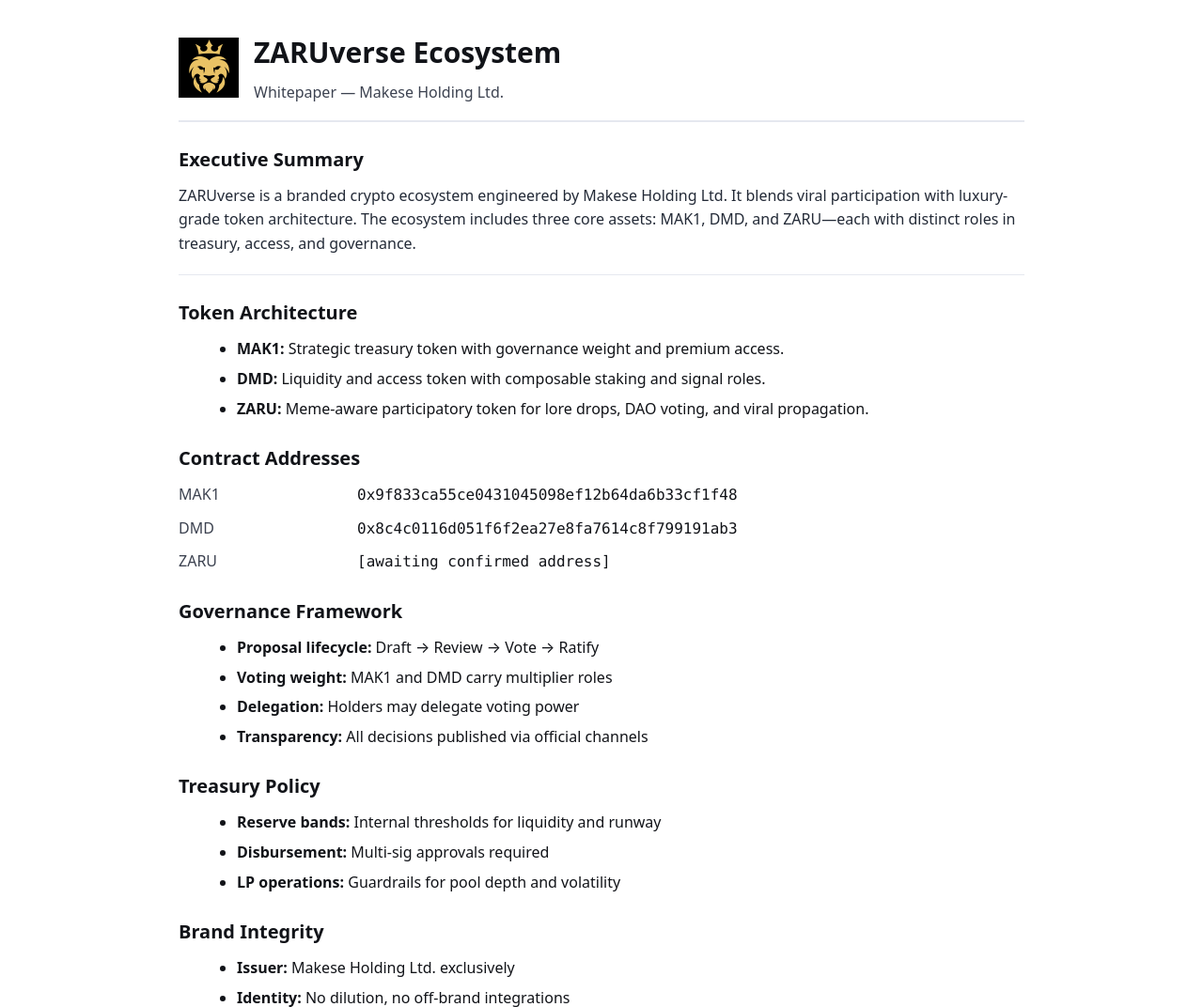
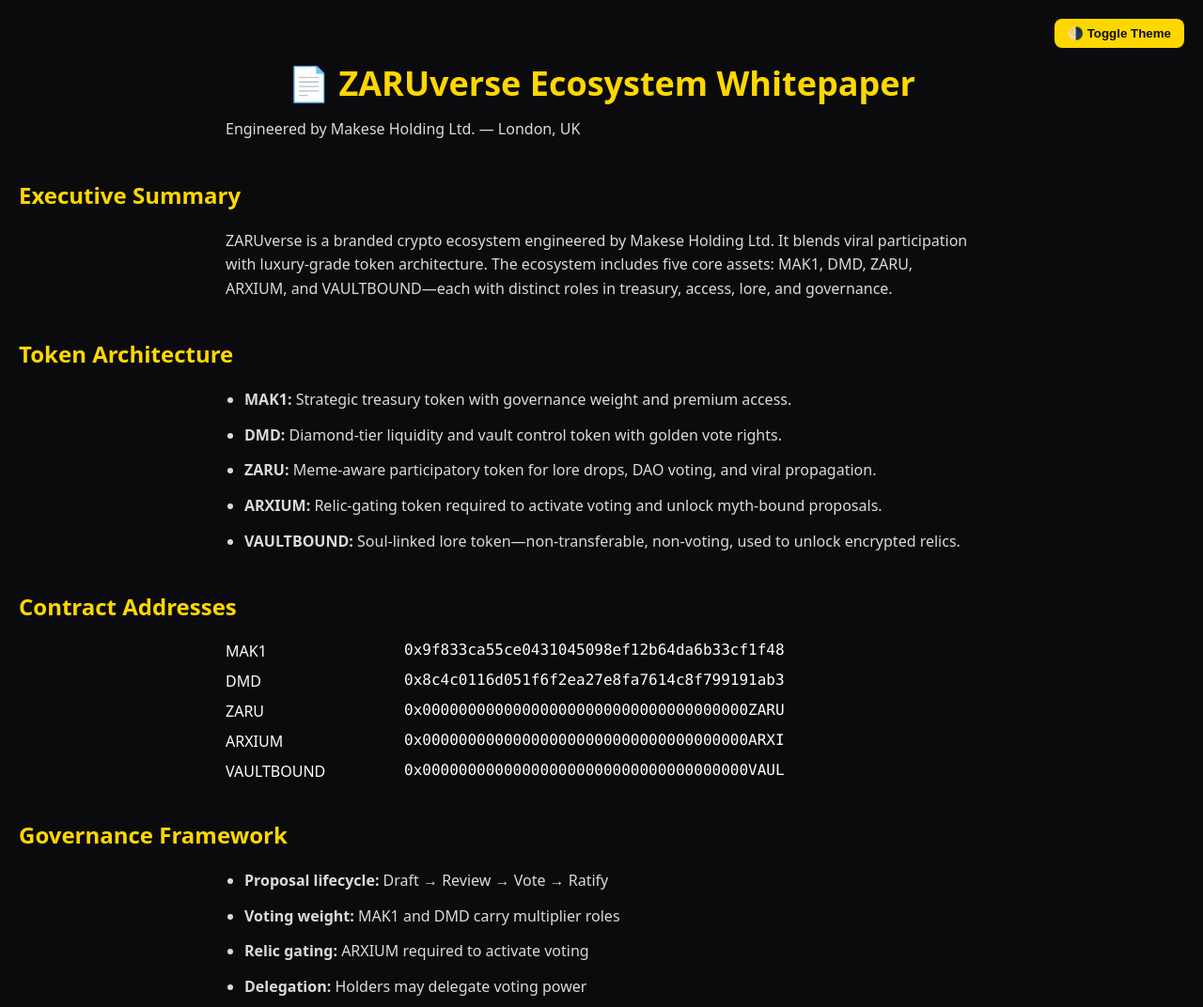
Before and after one commit to ZARUVerse/ZARUVerse.github.io, a plain HTML site: page whitepaper.html in a window 1280 px wide. Shown: the top 1072 px of the page at 94% size. Drawn offline with Linux system fonts and the light colour scheme.

Commit message:
Update whitepaper.html

```diff
--- a/whitepaper.html
+++ b/whitepaper.html
@@ -1,5 +1,5 @@
 <!doctype html>
-<html lang="en">
+<html lang="en" data-theme="dark">
 <head>
   <meta charset="utf-8" />
   <title>ZARUverse Ecosystem | Whitepaper | Makese Holding Ltd.</title>
@@ -7,72 +7,156 @@
   <meta name="description" content="ZARUverse whitepaper — full ecosystem architecture, token roles, governance, treasury, and brand policy by Makese Holding Ltd." />
   <meta name="theme-color" content="#0b0b0e" />
   <style>
-    @page {
-      margin: 28mm 20mm;
-      @top-center {
-        content: "ZARUverse Ecosystem | Makese Holding Ltd.";
-        font-size: 11pt; color: #555;
+    :root {
+      --black: #0b0b0e;
+      --white: #ffffff;
+      --gold: #ffd700;
+      --deep: #111;
+      --light-bg: #f5f5f5;
+      --light-text: #222;
     }
-      @bottom-center {
-        content: "Page " counter(page) " of " counter(pages) " — © Makese Holding Ltd.";
-        font-size: 10pt; color: #777;
+    [data-theme="dark"] {
+      --bg: var(--black);
+      --text: var(--white);
+      --card: rgba(255,255,255,0.04);
+      --hover: var(--gold);
+      --hover-text: var(--black);
+      --border: rgba(255,255,255,0.12);
+      --muted: rgba(255,255,255,0.7);
     }
+    [data-theme="light"] {
+      --bg: var(--light-bg);
+      --text: var(--light-text);
+      --card: #fff;
+      --hover: var(--gold);
+      --hover-text: var(--black);
+      --border: rgba(0,0,0,0.1);
+      --muted: rgba(0,0,0,0.7);
     }
-    body { margin:0; padding:0; background:#fff; color:#111318; font:16px/1.6 system-ui, -apple-system, Segoe UI, Roboto, Arial, sans-serif; }
-    .wrap { max-width:900px; margin:0 auto; padding:32px 20px; }
-    header { display:flex; align-items:center; gap:16px; border-bottom:2px solid #e5e8ef; padding-bottom:16px; margin-bottom:24px; }
-    header img { width:64px; height:64px; object-fit:contain; }
-    h1 { margin:0 0 6px; font-size:30px; }
-    h2 { margin:24px 0 10px; font-size:20px; }
-    p { margin:8px 0; color:#232a37; }
-    ul { margin:10px 0 12px 22px; }
-    li { margin:6px 0; }
-    .mono { font-family: ui-monospace, SFMono-Regular, Menlo, Consolas, "Courier New", monospace; }
-    .hr { height:1px; background:#e5e8ef; margin:20px 0; }
-    .kv { display:grid; grid-template-columns:180px 1fr; gap:10px; }
-    .muted { color: #3c4250; }
-    .note { border-left:4px solid #b8912c; background:#fffaf0; padding:10px 12px; }
-    .table { width:100%; border-collapse: collapse; margin:10px 0 16px; }
-    .table th, .table td { border:1px solid #e5e8ef; padding:8px 10px; text-align:left; }
-    .page-break { page-break-before: always; }
-    footer { margin-top:26px; padding-top:12px; border-top:1px dashed #ccc; font-size:13px; color:#555; }
+    body {
+      margin: 0;
+      font-family: system-ui, sans-serif;
+      background: var(--bg);
+      color: var(--text);
+      padding: 40px 20px;
+      transition: background 0.3s ease, color 0.3s ease;
+    }
+    h1 {
+      font-size: 36px;
+      font-weight: 900;
+      color: var(--hover);
+      margin-bottom: 10px;
+      text-align: center;
+    }
+    h2 {
+      font-size: 24px;
+      color: var(--hover);
+      margin-top: 40px;
+    }
+    p, li {
+      font-size: 16px;
+      opacity: 0.85;
+      max-width: 800px;
+      margin: 12px auto;
+      line-height: 1.6;
+    }
+    ul {
+      list-style: disc;
+      padding-left: 40px;
+    }
+    .kv {
+      display: grid;
+      grid-template-columns:180px 1fr;
+      gap: 10px;
+      max-width: 800px;
+      margin: 20px auto;
+    }
+    .mono {
+      font-family: ui-monospace, SFMono-Regular, Menlo, Consolas, monospace;
+    }
+    .note {
+      border-left: 4px solid var(--hover);
+      background: var(--card);
+      padding: 12px 16px;
+      margin: 20px auto;
+      max-width: 800px;
+    }
+    .theme-toggle {
+      position: fixed;
+      top: 20px;
+      right: 20px;
+      background: var(--hover);
+      color: var(--hover-text);
+      border: none;
+      padding: 8px 14px;
+      border-radius: 8px;
+      font-weight: bold;
+      cursor: pointer;
+      z-index: 1000;
+    }
+    .back-links {
+      margin-top: 40px;
+      display: flex;
+      justify-content: center;
+      gap: 12px;
+      flex-wrap: wrap;
+    }
+    .back-links a {
+      padding: 8px 14px;
+      background: var(--card);
+      color: var(--text);
+      border-radius: 10px;
+      text-decoration: none;
+      border: 1px solid var(--border);
+      font-weight: 600;
+      transition: all 0.25s ease;
+    }
+    .back-links a:hover {
+      background: var(--hover);
+      color: var(--hover-text);
+      box-shadow: 0 0 12px rgba(255,215,0,0.28);
+    }
+    footer {
+      margin-top: 60px;
+      font-size: 13px;
+      opacity: 0.6;
+      text-align: center;
+    }
   </style>
 </head>
 <body>
-  <div class="wrap">
-    <header>
-      <img src="zaru-512.png" alt="ZARU logo" />
-      <div>
-        <h1>ZARUverse Ecosystem</h1>
-        <div class="muted">Whitepaper — Makese Holding Ltd.</div>
-      </div>
-    </header>
+
+<button class="theme-toggle" onclick="toggleTheme()">🌗 Toggle Theme</button>
+
+<h1>📄 ZARUverse Ecosystem Whitepaper</h1>
+<p>Engineered by Makese Holding Ltd. — London, UK</p>
 
 <h2>Executive Summary</h2>
-    <p>ZARUverse is a branded crypto ecosystem engineered by Makese Holding Ltd. It blends viral participation with luxury-grade token architecture. The ecosystem includes three core assets: MAK1, DMD, and ZARU—each with distinct roles in treasury, access, and governance.</p>
-
-    <div class="hr"></div>
+<p>ZARUverse is a branded crypto ecosystem engineered by Makese Holding Ltd. It blends viral participation with luxury-grade token architecture. The ecosystem includes five core assets: MAK1, DMD, ZARU, ARXIUM, and VAULTBOUND—each with distinct roles in treasury, access, lore, and governance.</p>
 
 <h2>Token Architecture</h2>
 <ul>
   <li><b>MAK1:</b> Strategic treasury token with governance weight and premium access.</li>
-      <li><b>DMD:</b> Liquidity and access token with composable staking and signal roles.</li>
+  <li><b>DMD:</b> Diamond-tier liquidity and vault control token with golden vote rights.</li>
   <li><b>ZARU:</b> Meme-aware participatory token for lore drops, DAO voting, and viral propagation.</li>
+  <li><b>ARXIUM:</b> Relic-gating token required to activate voting and unlock myth-bound proposals.</li>
+  <li><b>VAULTBOUND:</b> Soul-linked lore token—non-transferable, non-voting, used to unlock encrypted relics.</li>
 </ul>
 
 <h2>Contract Addresses</h2>
 <div class="kv">
-      <div class="muted">MAK1</div><div class="mono">0x9f833ca55ce0431045098ef12b64da6b33cf1f48</div>
-      <div class="muted">DMD</div><div class="mono">0x8c4c0116d051f6f2ea27e8fa7614c8f799191ab3</div>
-      <div class="muted">ZARU</div><div class="mono">[awaiting confirmed address]</div>
+  <div>MAK1</div><div class="mono">0x9f833ca55ce0431045098ef12b64da6b33cf1f48</div>
+  <div>DMD</div><div class="mono">0x8c4c0116d051f6f2ea27e8fa7614c8f799191ab3</div>
+  <div>ZARU</div><div class="mono">0x000000000000000000000000000000000000ZARU</div>
+  <div>ARXIUM</div><div class="mono">0x000000000000000000000000000000000000ARXI</div>
+  <div>VAULTBOUND</div><div class="mono">0x000000000000000000000000000000000000VAUL</div>
 </div>
-
-    <div class="page-break"></div>
 
 <h2>Governance Framework</h2>
 <ul>
   <li><b>Proposal lifecycle:</b> Draft → Review → Vote → Ratify</li>
   <li><b>Voting weight:</b> MAK1 and DMD carry multiplier roles</li>
+  <li><b>Relic gating:</b> ARXIUM required to activate voting</li>
   <li><b>Delegation:</b> Holders may delegate voting power</li>
   <li><b>Transparency:</b> All decisions published via official channels</li>
 </ul>
@@ -90,8 +174,6 @@
   <li><b>Identity:</b> No dilution, no off-brand integrations</li>
   <li><b>Precision:</b> All communications cite full contract addresses</li>
 </ul>
-
-    <div class="page-break"></div>
 
 <h2>Security Model</h2>
 <ul>
@@ -111,7 +193,4 @@
 <h2>Compliance Notice</h2>
 <p class="note">This document is informational and non-solicitational. Always verify contract addresses and links via official Makese channels. Access or use may be restricted under applicable laws.</p>
 
-    <footer>© Makese Holding Ltd. — ZARUverse Ecosystem Whitepaper</footer>
-  </div>
-</body>
-</html>
+<div class="
```
Lines whose indentation alone changed are shown as unchanged.
